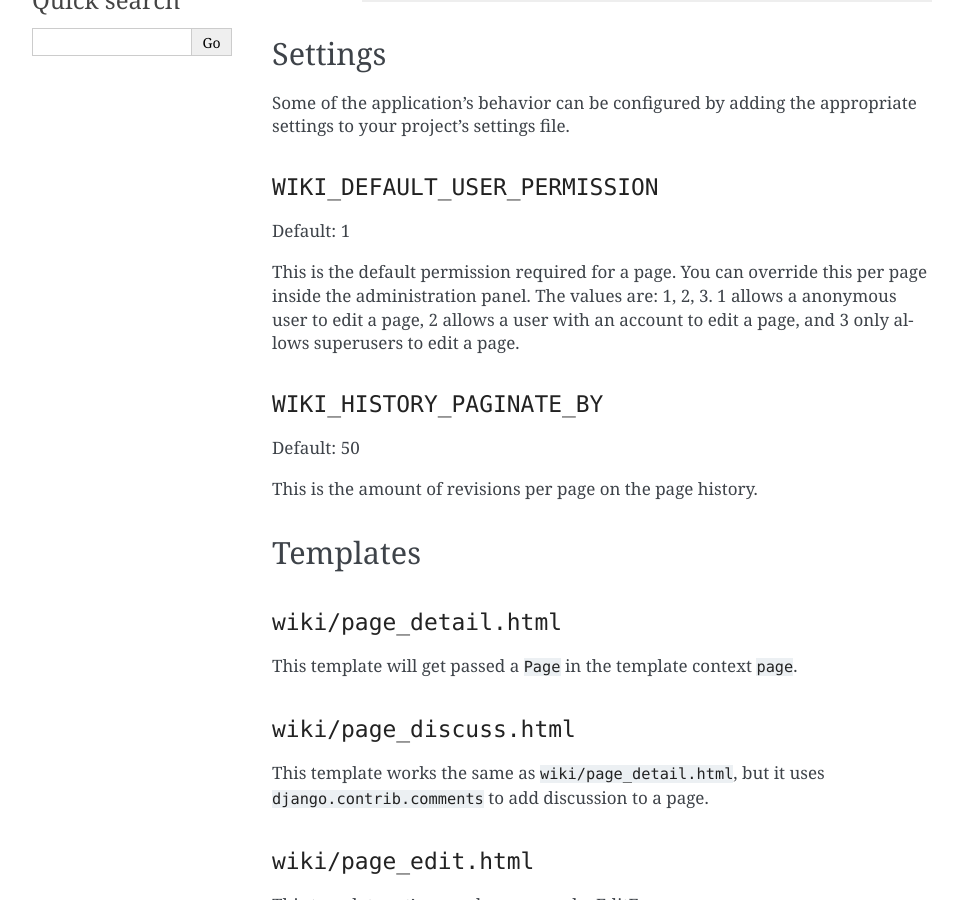
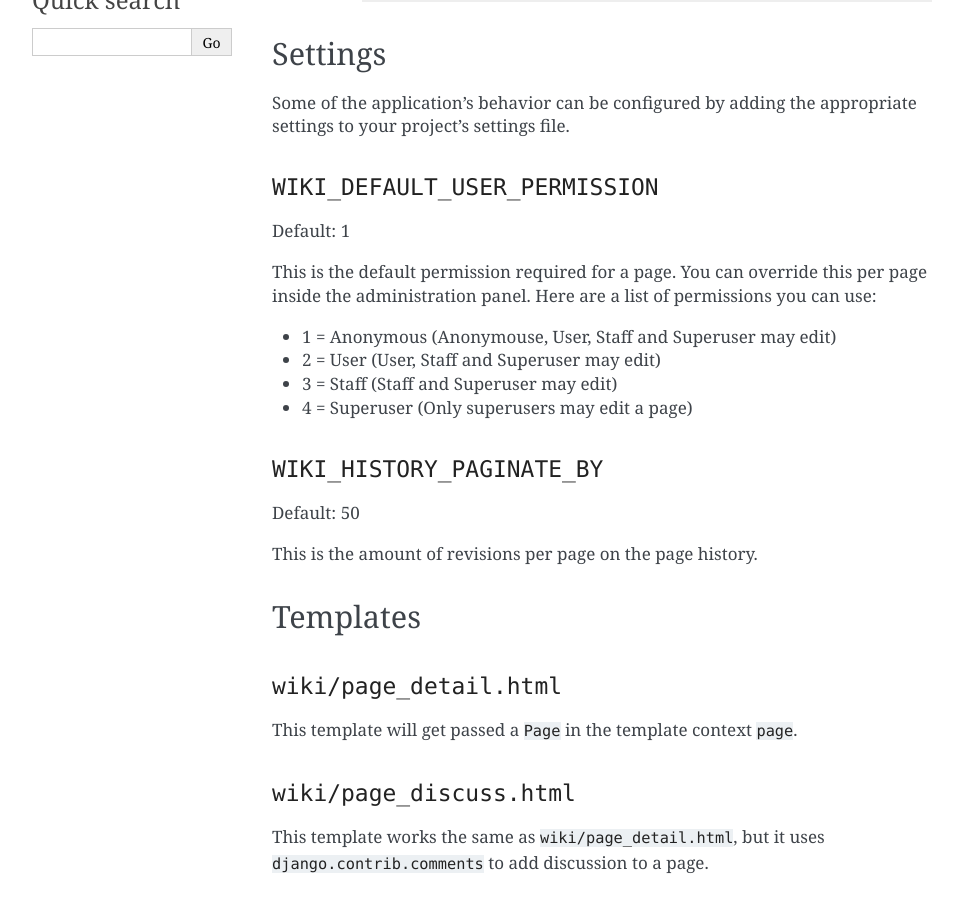
Before and after one commit to kylef-archive/lithium, a Sphinx documentation site: the page built from docs/apps/wiki.txt, in a window 1280 px wide and 900 px high, scrolled down 458 px. Shown: the whole window, without its empty margins (148-1111 px from the left). Built offline with Sphinx 7.4.7, drawn with Linux system fonts in a browser that asks for light colours; the version number could not be read and is left out.

Commit message:
Added a new permission to the wiki, adding staff to the list.

```diff
--- a/docs/apps/wiki.txt
+++ b/docs/apps/wiki.txt
@@ -37,7 +37,12 @@ Some of the application's behavior can be configured by adding the appropriate s
 
 Default: 1
 
-This is the default permission required for a page. You can override this per page inside the administration panel. The values are: 1, 2, 3. 1 allows a anonymous user to edit a page, 2 allows a user with an account to edit a page, and 3 only allows superusers to edit a page.
+This is the default permission required for a page. You can override this per page inside the administration panel. Here are a list of permissions you can use:
+
+- 1 = Anonymous (Anonymouse, User, Staff and Superuser may edit)
+- 2 = User (User, Staff and Superuser may edit)
+- 3 = Staff (Staff and Superuser may edit)
+- 4 = Superuser (Only superusers may edit a page)
 
 ``WIKI_HISTORY_PAGINATE_BY``
 ~~~~~~~~~~~~~~~~~~~~~~~~~~~~
```
Also changed, not shown: 1 other file.
